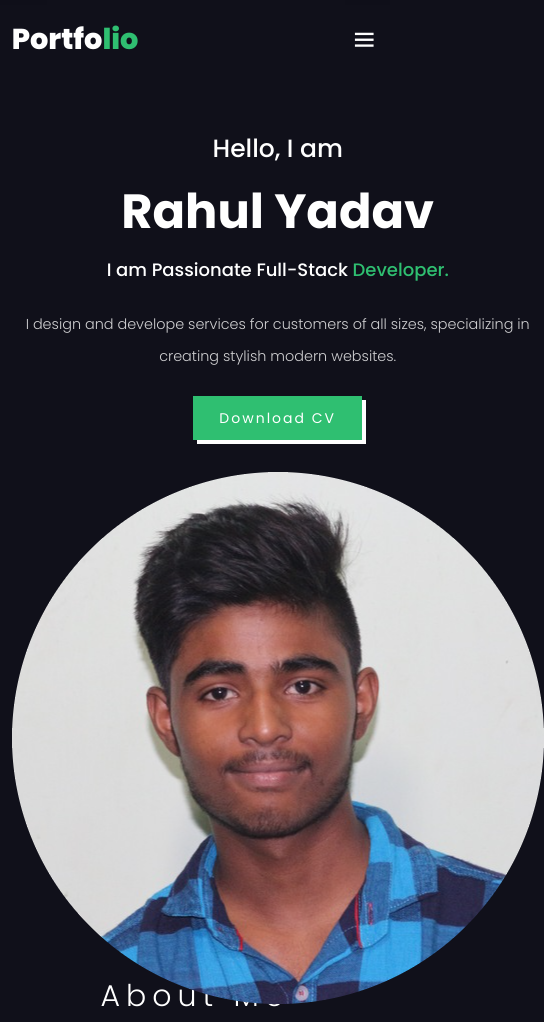
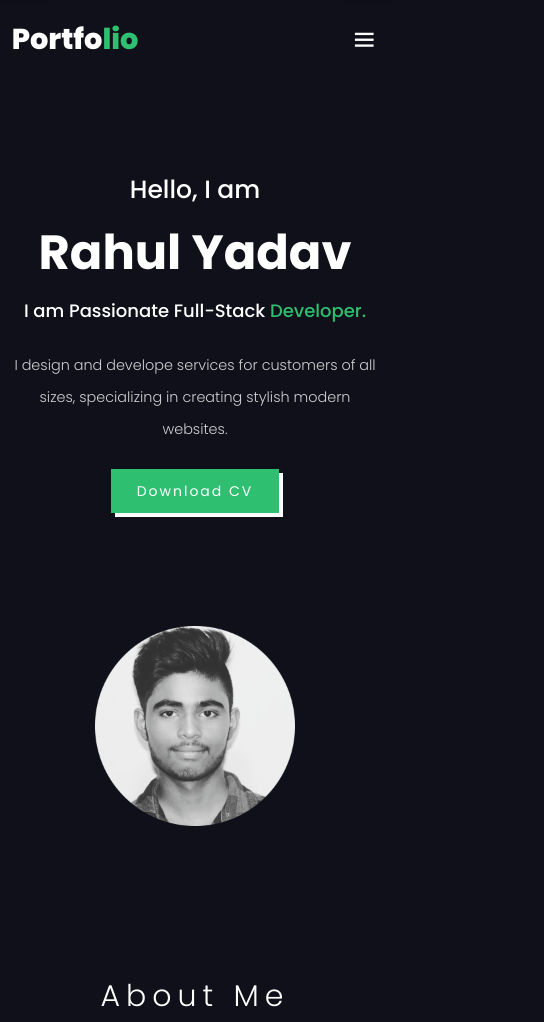
Before and after one commit to rahuly29/Portfolio, a plain HTML site: page index.html in a window 390 px wide. Shown: the top 1022 px of the page, 544 px wide, since content can reach past the window. Drawn offline with nearby package versions, Linux system fonts and the light colour scheme.

Commit message:
img change

```diff
--- a/index.html
+++ b/index.html
@@ -46,13 +46,13 @@
         <a href="#" class="btn">Download CV</a>
       </div>
       <div class="home-image">
-        <img src="img/img.png" alt="img-home" />
+        <img src="img/Rahul.png" alt="img-home" />
       </div>
     </section>
     <!-- start about -->
     <section class="about" id="about">
       <div class="about-img">
-        <img src="img/about.png" alt="img" />
+        <img src="img/about-img.jpg" alt="img" />
       </div>
 
       <div class="about-text">
--- a/style.css
+++ b/style.css
@@ -84,10 +84,10 @@ section{
     grid-gap: 6rem;
     align-items: center;
 }
-.home-img img{
+.home-image img{
     max-width: 100%;
-    width: 300px;
-    height: 250px;
+    width: 600px;
+    height: auto;
 }
 .home-text h5{
     color: var(--text-color);
@@ -143,7 +143,7 @@ section{
 }
 .about-img img{
     max-width: 100%;
-    width: 580px;
+    width: 500px;
     height: auto;
 }
 .about-text h3{
@@ -430,7 +430,7 @@ form .send-btn:hover{
 @media (max-width: 795px){
     .home{
         grid-template-columns: 1fr;
-        grid-gap: 2rem;
+        gap: 2rem;
         text-align: center;
         margin-top: 80px;
         height: 100vh;
@@ -438,10 +438,10 @@ form .send-btn:hover{
     .home-text p{
         max-width: 100%;
     }
-    .home-img img{
+    .home-image img{
         max-width: 100%;
-        width: 499px;
-        height: auto;
+        width: 200px;
+        height: 200px;
     }
     .about{
         grid-template-columns: 1fr;
```
Also changed, not shown: img/Rahul.png (added), img/about.png (deleted), img/home.png (deleted), img/img.png (deleted).
